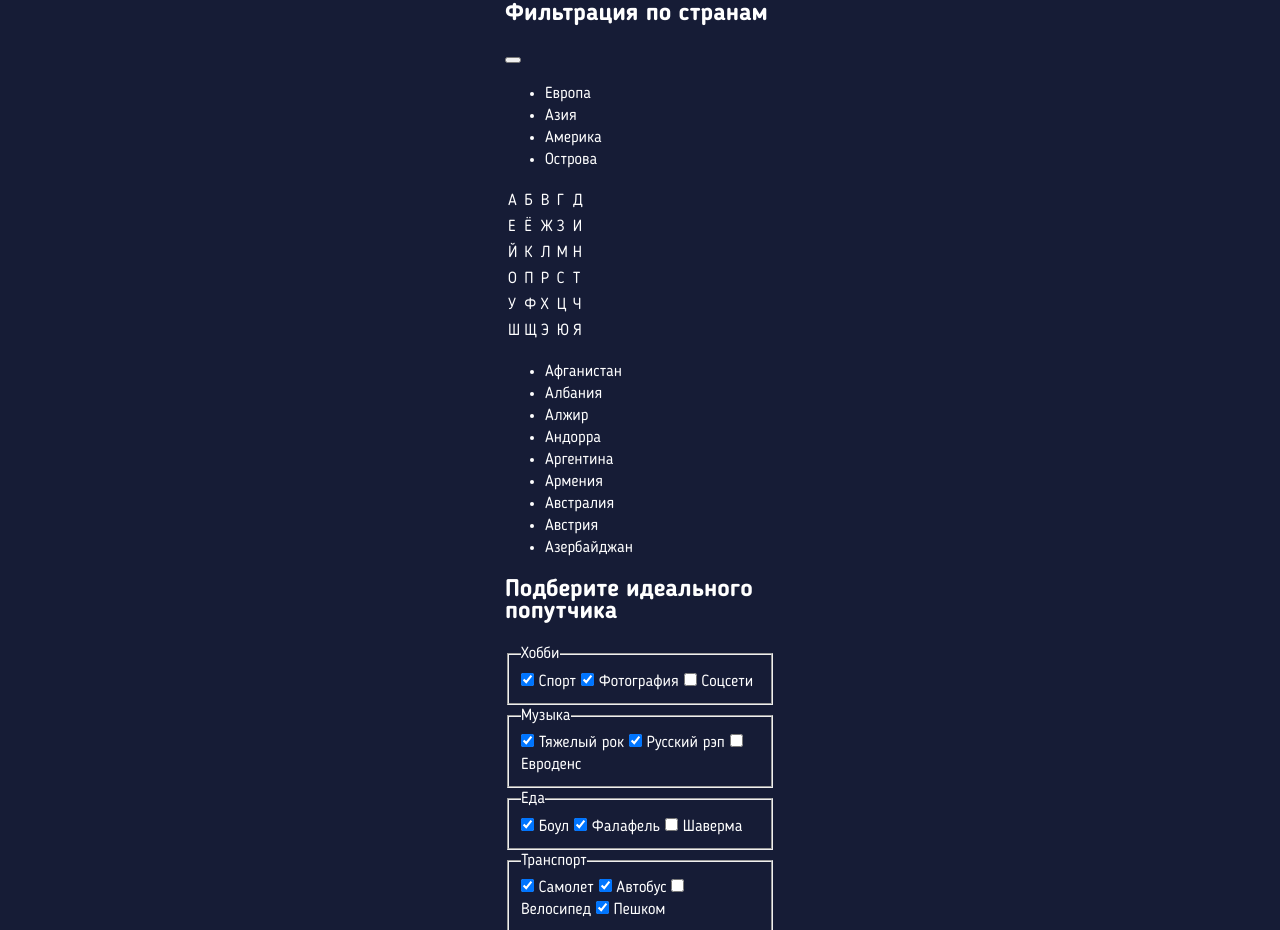
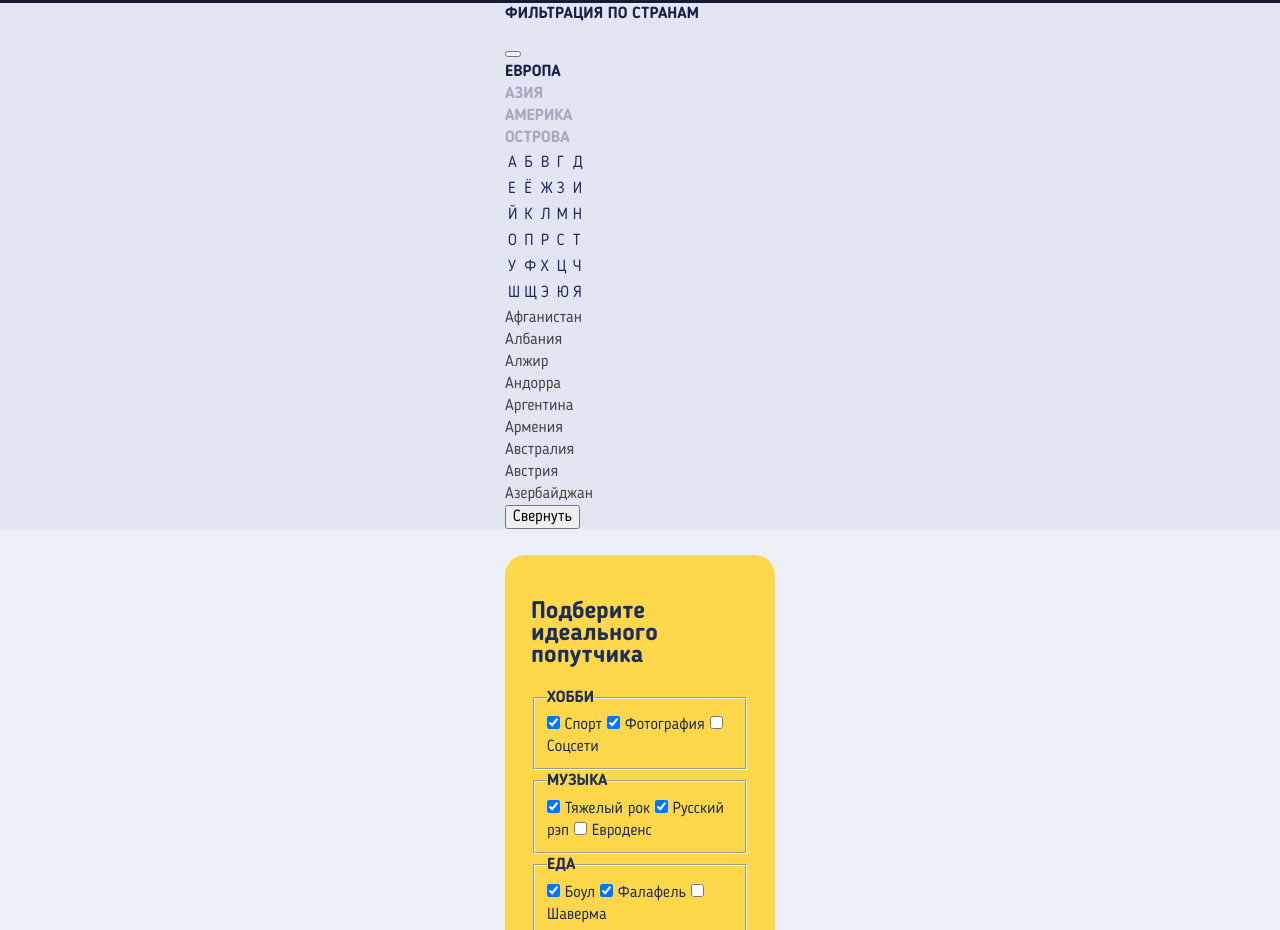
Before and after one commit to Marinarty/87903-pognali-17, a plain HTML site: page source/catalog.html in a window 1280 px wide. Shown: the part 532-1462 px from the top of the page. Drawn offline with nearby package versions, Linux system fonts and the light colour scheme; files that its build step writes are made by us from their sources; files whose address does not match are found by name.

Commit message:
продолжаю стилизацию мобильных версий всех страниц

```diff
--- a/source/catalog.html
+++ b/source/catalog.html
@@ -54,12 +54,14 @@
     </nav>
   </header>
   <main class="main-page">
+    <div class="container">
     <h1 class="title">Попутчики</h1>
+  </div>
     <section class="country-filter">
       <div class="container country-filter__container">
         <h2 class="country-filter__title">Фильтрация по странам</h2>
         <button class="country-filter__open"></button>
-        <ul class="country-filter__continents contitnents-list">
+        <ul class="country-filter__continents continents-list">
           <li class="continents-list__item continents-list__item--active">Европа</li>
           <li class="continents-list__item">Азия</li>
           <li class="continents-list__item">Америка</li>
@@ -109,20 +111,22 @@
             <td>Я</td>
           </tr>
         </table>
-        <ul class="country-filter__countries countries-list-list">
-          <li class="countries-list__item">Афганистан</li>
-          <li class="countries-list__item">Албания</li>
-          <li class="countries-list__item">Алжир</li>
-          <li class="countries-list__item">Андорра</li>
-          <li class="countries-list__item">Аргентина</li>
-          <li class="countries-list__item">Армения</li>
-          <li class="countries-list__item">Австралия</li>
-          <li class="countries-list__item">Австрия</li>
-          <li class="countries-list__item">Азербайджан</li>
+        <ul class="country-filter__countries countries-list">
+          <li class="countries-list__item"><a class="countries-list__link">Афганистан</a></li>
+          <li class="countries-list__item"><a class="countries-list__link">Албания</a></li>
+          <li class="countries-list__item"><a class="countries-list__link">Алжир</a></li>
+          <li class="countries-list__item"><a class="countries-list__link">Андорра</a></li>
+          <li class="countries-list__item"><a class="countries-list__link">Аргентина</a></li>
+          <li class="countries-list__item"><a class="countries-list__link">Армения</a></li>
+          <li class="countries-list__item"><a class="countries-list__link">Австралия</a></li>
+          <li class="countries-list__item"><a class="countries-list__link">Австрия</a></li>
+          <li class="countries-list__item"><a class="countries-list__link">Азербайджан</a></li>
         </ul>
+        <button class="country-filter__close">Свернуть</button>
       </div>
     </section>
-    <section class="buddies-search container">
+    <section class="buddies-search">
+      <div class="container buddies-search__container">
       <h2 class="buddies-search__title">Подберите идеального попутчика</h2>
       <form method="post" action="https://htmlacademy.ru/echo" class="buddies-search__filter">
         <fieldset class="buddies-search__hobby">
@@ -179,6 +183,7 @@
         </fieldset>
         <button type="submit" class="buddies-search__show">Показать</button>
       </form>
+    </div>
     </section>
     <section class="travel-buddies container">
       <h2 class="visually-hidden">Выбрать попутчика</h2>
@@ -216,7 +221,7 @@
           </div>
           <p class="travel-buddies__text">Левел: <span class="travel-buddies__level">99</span></p>
         </div>
-        <button class="travel-buddies__invite button">Позвать!</button>
+        <button class="travel-buddies__invite button button--rounded">Позвать!</button>
       </article>
       <article class="travel-buddies__item">
         <a href="#"><img src="http://placehold.it/70x70" width="70" height="70" alt="Петя Демин" class="travel-buddies__photo travel-buddies__photo--popular"></a>
@@ -249,7 +254,7 @@
           </div>
           <p class="travel-buddies__text">Левел: <span class="travel-buddies__level">80</span></p>
         </div>
-        <button class="travel-buddies__invite button">Позвать!</button>
+        <button class="travel-buddies__invite button button--rounded">Позвать!</button>
       </article>
       <article class="travel-buddies__item">
         <a href="#"><img src="http://placehold.it/70x70" width="70" height="70" alt="Марк Смолов" class="travel-buddies__photo travel-buddies__photo--popular"></a>
@@ -286,7 +291,7 @@
           </div>
           <p class="travel-buddies__text">Левел: <span class="travel-buddies__level">25</span></p>
         </div>
-        <button class="travel-buddies__invite button">Позвать!</button>
+        <button class="travel-buddies__invite button button--rounded">Позвать!</button>
       </article>
       <article class="travel-buddies__item">
         <a href="#"><img src="http://placehold.it/70x70" width="70" height="70" alt="Лариса Роговая" class="travel-buddies__photo travel-buddies__photo--popular"></a>
@@ -318,7 +323,7 @@
           </div>
           <p class="travel-buddies__text">Левел: <span class="travel-buddies__level">50</span></p>
         </div>
-        <button class="travel-buddies__invite button">Позвать!</button>
+        <button class="travel-buddies__invite button button--rounded">Позвать!</button>
       </article>
       <a href="#" class="travel-buddies__show-all button">Показать всех</a>
       <button class="travel-buddies__show-more">Показать еще</button>
@@ -333,8 +338,7 @@
         <a class="page-footer__logo">
           <img class="page-footer__logo-image" src="http://placehold.it/100x19" width="100" height="19" alt="«Погнали?» - поиск попутчиков для путешествий">
         </a>
-      <div class="page-footer__social-links social">
-        <ul class="social__list">
+          <ul class="page-footer__social__list social">
             <li class="social__item">
               <a class="social__link social__link--facebook" href="#">Facebook</a>
             </li>
@@ -345,10 +349,9 @@
               <a class="social__link social__link--instagram" href="#">Instagram</a>
             </li>
           </ul>
-      </div>
         <div class="page-footer__copyright copyright">
           <span class="copyright__text">Разработано:</span>
-        <a class="button copyright__link" href="https://htmlacademy.ru/intensive/adaptive"><img src="http://placehold.it/27x34" width="27" height="34" alt="HTMLAcademy"></a>
+          <a class="copyright__link" href="https://htmlacademy.ru/intensive/adaptive"><img src="http://placehold.it/27x34" width="27" height="34" alt="HTMLAcademy"></a>
         </div>
       </div>
     </footer>
--- a/source/less/base.less
+++ b/source/less/base.less
@@ -34,6 +34,16 @@
     url("../fonts/bloggersans-medium.woff") format("woff");
 }
 
+*,
+*::before,
+*::after {
+  box-sizing: inherit;
+}
+
+html {
+  box-sizing: border-box;
+}
+
 body {
   font-size: 16px;
   line-height: 22px;
@@ -50,7 +60,7 @@ img {
 }
 
 .container {
-  width: 270px;
+  width: 320px;
   margin: 0 auto;
   padding: 0 25px;
 }
--- a/source/less/blocks/about.less
+++ b/source/less/blocks/about.less
@@ -12,7 +12,6 @@
   padding-left: 20px;
   padding-right: 20px;
   padding-bottom: 80px;
-  box-sizing: border-box;
 }
 
 .about__title {
--- /dev/null
+++ b/source/less/blocks/add-plan.less
@@ -0,0 +1,5 @@
+.add-plan {
+  color: @blue;
+
+  background-color: #d4d9eb;
+}
--- a/source/less/blocks/blockquote.less
+++ b/source/less/blocks/blockquote.less
@@ -1,5 +1,5 @@
 .blockquote {
-  width: 160px;
+  // width: 160px;
   margin-bottom: 30px;
 
   text-align: left;
--- /dev/null
+++ b/source/less/blocks/buddies-search.less
@@ -0,0 +1,24 @@
+.buddies-search {
+  padding-top: 26px;
+  padding-bottom: 26px;
+
+  background-color: @light-grey;
+}
+
+.buddies-search__container {
+  width: 270px;
+  padding-top: 26px;
+  padding-left: 26px;
+  padding-right: 26px;
+  padding-bottom: 26px;
+
+  color: @mid-blue;
+
+  background-color: @yellow;
+  border-radius: 20px;
+}
+
+.buddies-search__criteria {
+  font-weight: 700;
+  text-transform: uppercase;
+}
--- /dev/null
+++ b/source/less/blocks/continents-list.less
@@ -0,0 +1,13 @@
+.continents-list {
+  .nolist();
+}
+
+.continents-list__item {
+  text-transform: uppercase;
+  color: rgba(25, 33, 68, 0.3);
+  font-weight: 700;
+
+  &--active {
+    color: @blue;
+  }
+}
--- /dev/null
+++ b/source/less/blocks/countries-list.less
@@ -0,0 +1,8 @@
+.countries-list {
+  .nolist();
+}
+
+.countries-list__link {
+  color: @dark-grey;
+  text-decoration: none;
+}
--- /dev/null
+++ b/source/less/blocks/country-filter.less
@@ -0,0 +1,15 @@
+.country-filter {
+  background-color: #e2e5f2;
+}
+
+.country-filter__title {
+  font-weight: 700;
+  text-transform: uppercase;
+  font-size: 16px;
+  line-height: 22px;
+  color: @blue;
+}
+
+.country-filter__letters {
+  color: @mid-blue;
+}
--- a/source/less/blocks/destinations.less
+++ b/source/less/blocks/destinations.less
@@ -11,7 +11,6 @@
   padding-left: 20px;
   padding-right: 20px;
   padding-bottom: 40px;
-  box-sizing: border-box;
 }
 
 .destinations__item {
--- a/source/less/blocks/travel-buddies.less
+++ b/source/less/blocks/travel-buddies.less
@@ -11,7 +11,6 @@
   padding-left: 20px;
   padding-right: 20px;
   padding-bottom: 40px;
-  box-sizing: border-box;
 }
 
 .travel-buddies__title {
@@ -56,3 +55,10 @@
 .travel-buddies__transport {
   display: flex;
 }
+
+.travel-buddies__invite {
+  display: block;
+  width: 100%;
+  box-shadow: none;
+  border: none;
+}
--- /dev/null
+++ b/source/less/blocks/user-info.less
@@ -0,0 +1,5 @@
+.user-info {
+  color: @blue;
+
+  background-color: @light-grey;
+}
--- /dev/null
+++ b/source/less/blocks/user-plans.less
@@ -0,0 +1,5 @@
+.user-plans {
+  color: @blue;
+
+  background-color: #dfe3f0;
+}
--- a/source/less/style.less
+++ b/source/less/style.less
@@ -20,3 +20,10 @@
 @import "blocks/page-footer.less";
 @import "blocks/social.less";
 @import "blocks/plan.less";
+@import "blocks/country-filter.less";
+@import "blocks/continents-list.less";
+@import "blocks/countries-list.less";
+@import "blocks/buddies-search.less";
+@import "blocks/user-info.less";
+@import "blocks/user-plans.less";
+@import "blocks/add-plan.less";
```
Also changed, not shown: source/form.html (+15 -10 lines), source/less/blocks/sign-up.less (+0 -8 lines). Lines whose indentation alone changed are shown as unchanged.
